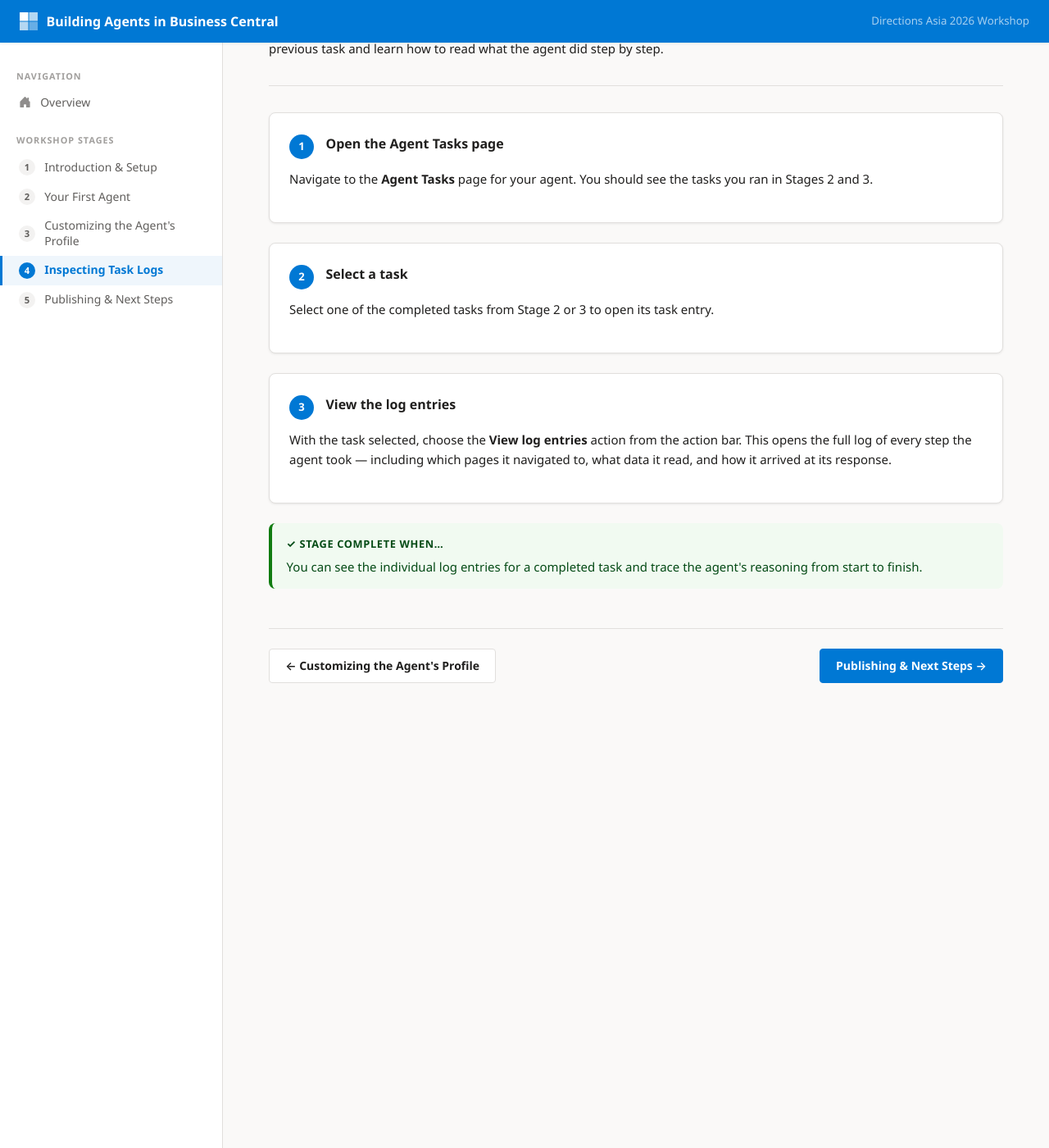
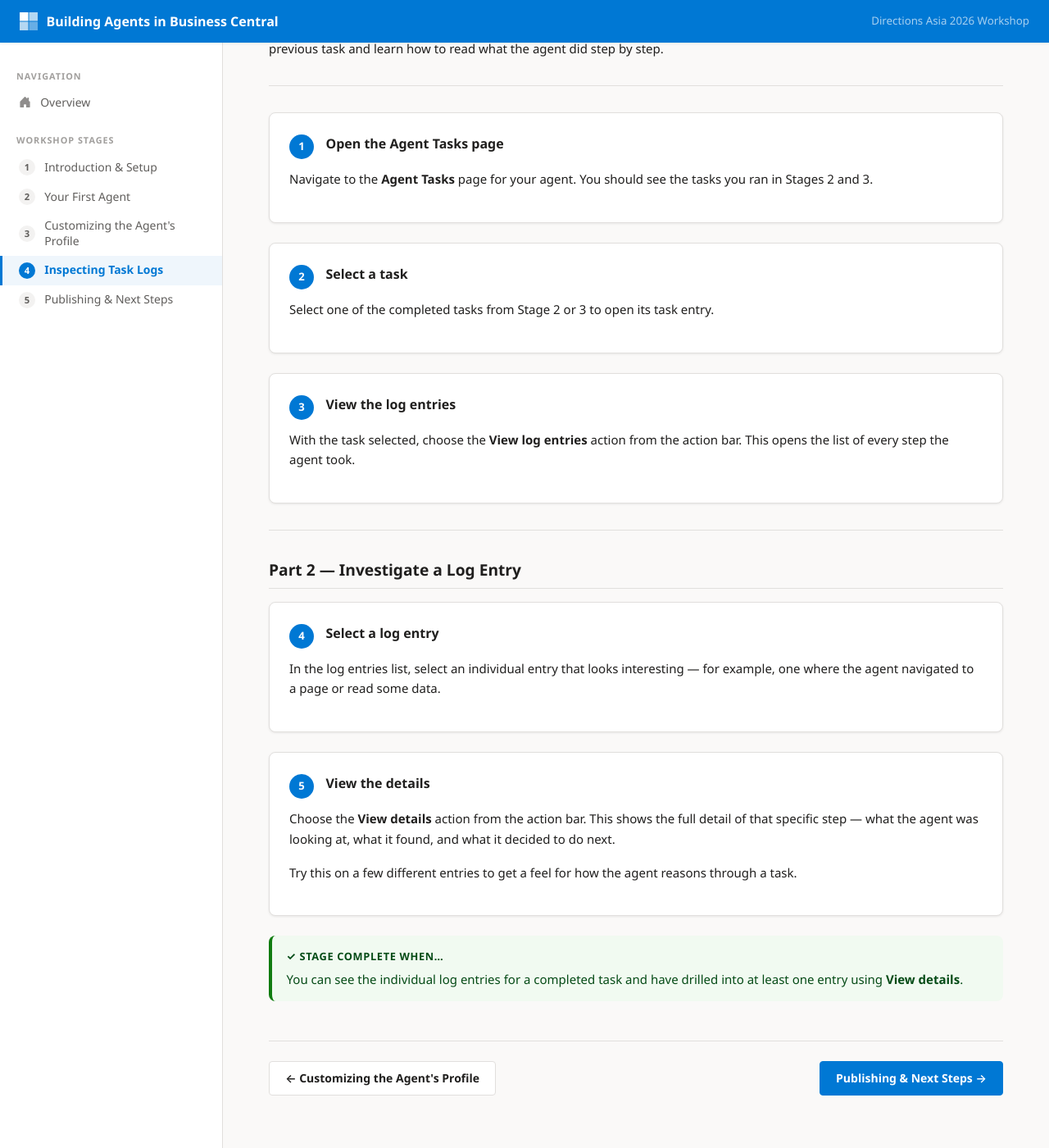
Before and after one commit to thloke/directionsAsia2026, a Jekyll site: the page built from stages/04-testing.md, in a window 1280 px wide and 1400 px high, scrolled down 325 px. Shown: the whole window at 82% size. Built offline with Jekyll 4.4.1, drawn with Linux system fonts in a browser that asks for light colours; before the commit the page ends 1222 px from its top, so only the background shows below that.

Commit message:
Stage 3: add deactivate/reactivate step for profile changes Stage 4: add View details step for log entry investigation
Co-authored-by: Copilot <223556219+Copilot@users.noreply.github.com>

```diff
--- a/stages/04-testing.md
+++ b/stages/04-testing.md
@@ -36,10 +36,31 @@ Every task your agent runs produces a detailed log of its reasoning and actions.
     <div class="task-number">3</div>
     <h3>View the log entries</h3>
   </div>
-  <p>With the task selected, choose the <strong>View log entries</strong> action from the action bar. This opens the full log of every step the agent took — including which pages it navigated to, what data it read, and how it arrived at its response.</p>
+  <p>With the task selected, choose the <strong>View log entries</strong> action from the action bar. This opens the list of every step the agent took.</p>
+</div>
+
+---
+
+## Part 2 — Investigate a Log Entry
+
+<div class="task-card">
+  <div class="task-card-header">
+    <div class="task-number">4</div>
+    <h3>Select a log entry</h3>
+  </div>
+  <p>In the log entries list, select an individual entry that looks interesting — for example, one where the agent navigated to a page or read some data.</p>
+</div>
+
+<div class="task-card">
+  <div class="task-card-header">
+    <div class="task-number">5</div>
+    <h3>View the details</h3>
+  </div>
+  <p>Choose the <strong>View details</strong> action from the action bar. This shows the full detail of that specific step — what the agent was looking at, what it found, and what it decided to do next.</p>
+  <p>Try this on a few different entries to get a feel for how the agent reasons through a task.</p>
 </div>
 
 <div class="callout callout-tip">
   <div class="callout-title">&#10003; Stage complete when…</div>
-  You can see the individual log entries for a completed task and trace the agent's reasoning from start to finish.
+  You can see the individual log entries for a completed task and have drilled into at least one entry using <strong>View details</strong>.
 </div>
```
Also changed, not shown: stages/03-profile-customization.md (+14 -2 lines).
